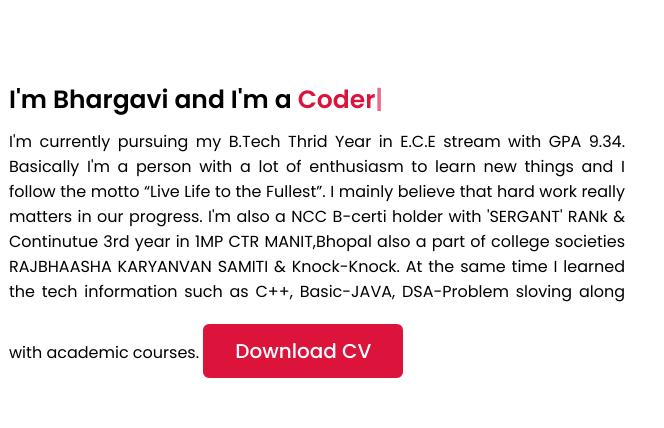
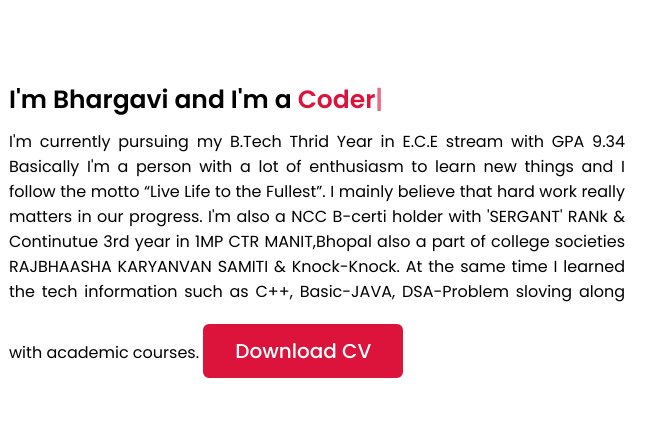
Before and after one commit to bhargu26/newtrails, a plain HTML site: page index.html in a window 1280 px wide. Shown: the part 1000-1428 px from the top of the page, 575-1239 px from the left. Drawn offline with nearby package versions, Linux system fonts and the light colour scheme.

Commit message:
Update index.html

```diff
--- a/index.html
+++ b/index.html
@@ -57,7 +57,7 @@
                 </div>
                 <div class="column right">
                     <div class="text">I'm Bhargavi and I'm a <span class="typing-2"></span></div>
-                    <p>I'm currently pursuing my B.Tech Thrid Year in E.C.E stream with GPA 9.34. Basically I'm a person with a lot of enthusiasm to learn new things and
+                    <p>I'm currently pursuing my B.Tech Thrid Year in E.C.E stream with GPA 9.34 Basically I'm a person with a lot of enthusiasm to learn new things and
                         I follow the motto “Live Life to the Fullest”. I mainly believe
                         that hard work really matters in our progress. I'm also a NCC B-certi holder with
                         'SERGANT' RANk & Continutue 3rd year in 1MP CTR MANIT,Bhopal also a part of college societies
```
